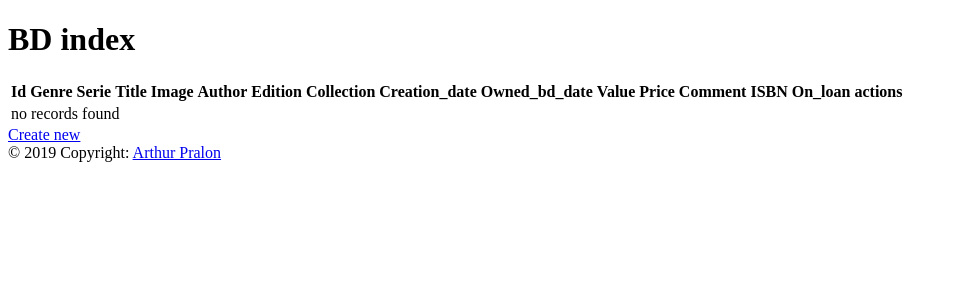
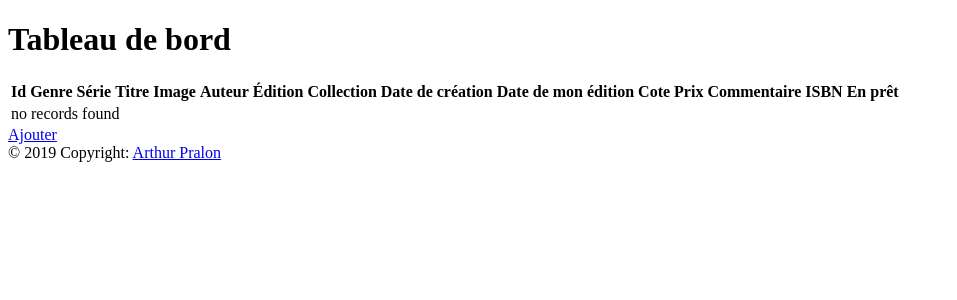
Before and after one commit to ArthurP44/symfony_website, a Symfony app: template templates/bd/index.html.twig in a window 1280 px wide. Shown: the part 150-450 px from the top of the page, without its empty margins (0-957 px from the left). Run offline with Twig, Linux system fonts and the light colour scheme; the template is opened without the code that fills it, so the values that code supplies are empty; some libraries are stand-ins or nearby versions.

Commit message:
improved display for show template and backoffice

```diff
--- a/templates/bd/_delete_form.html.twig
+++ b/templates/bd/_delete_form.html.twig
@@ -1,5 +1,5 @@
 <form method="post" action="{{ path('bd_delete', {'id': bd.id}) }}" onsubmit="return confirm('Are you sure you want to delete this item?');">
     <input type="hidden" name="_method" value="DELETE">
     <input type="hidden" name="_token" value="{{ csrf_token('delete' ~ bd.id) }}">
-    <button class="btn">Delete</button>
+    <button class="btn btn-danger">Delete</button>
 </form>
--- a/templates/bd/edit.html.twig
+++ b/templates/bd/edit.html.twig
@@ -1,10 +1,8 @@
 {% extends 'base.html.twig' %}
 
-{% block title %}Edit BD{% endblock %}
+{% block title %}Modifier{% endblock %}
 
 {% block body %}
-    <h1>Edit BD</h1>
-
     {{ include('bd/_form.html.twig', {'button_label': 'Update'}) }}
 
     <a href="{{ path('bd_index') }}">back to list</a>
--- a/templates/bd/index.html.twig
+++ b/templates/bd/index.html.twig
@@ -7,27 +7,28 @@
 {% endblock %}
 
 {% block body %}
-    <h1>BD index</h1>
-
+    <div class="container-fluid mt-5">
+        <div class="jumbotron text-center">
+            <h1 class="mb-5 ">Tableau de bord</h1>
             <table class="table">
                 <thead>
                 <tr>
                     <th>Id</th>
                     <th>Genre</th>
-                <th>Serie</th>
-                <th>Title</th>
+                    <th>Série</th>
+                    <th>Titre</th>
                     <th>Image</th>
-                <th>Author</th>
-                <th>Edition</th>
+                    <th>Auteur</th>
+                    <th>Édition</th>
                     <th>Collection</th>
-                <th>Creation_date</th>
-                <th>Owned_bd_date</th>
-                <th>Value</th>
-                <th>Price</th>
-                <th>Comment</th>
+                    <th>Date de création</th>
+                    <th>Date de mon édition</th>
+                    <th>Cote</th>
+                    <th>Prix</th>
+                    <th>Commentaire</th>
                     <th>ISBN</th>
-                <th>On_loan</th>
-                <th>actions</th>
+                    <th>En prêt</th>
+                    <th></th>
                 </tr>
                 </thead>
                 <tbody>
@@ -47,10 +48,10 @@
                         <td>{{ bd.price }}</td>
                         <td>{{ bd.comment }}</td>
                         <td>{{ bd.ISBN }}</td>
-                <td>{{ bd.onLoan ? 'Yes' : 'No' }}</td>
+                        <td>{{ bd.onLoan ? 'Oui' : 'Non' }}</td>
                         <td>
-                    <a href="{{ path('bd_show', {'id': bd.id}) }}">show</a>
-                    <a href="{{ path('bd_edit', {'id': bd.id}) }}">edit</a>
+                            <a class="btn btn-danger mb-3" href="{{ path('bd_show', {'id': bd.id}) }}">voir</a>
+                            <a class="btn btn-warning" href="{{ path('bd_edit', {'id': bd.id}) }}">modifier</a>
                         </td>
                     </tr>
                 {% else %}
@@ -61,5 +62,8 @@
                 </tbody>
             </table>
 
-                <a href="{{ path('bd_new') }}">Create new</a>
+            <a class="btn btn-success" href="{{ path('bd_new') }}">Ajouter</a>
+        </div>
+    </div>
+
 {% endblock %}
--- a/templates/navbars/navbarHomeAdmin.html.twig
+++ b/templates/navbars/navbarHomeAdmin.html.twig
@@ -1,4 +1,4 @@
-<nav class="navbar navbar-expand-lg navbar-light bg-light">
+<nav class="navbar navbar-expand-lg navbar-light bg-light fixed-top">
     <a class="navbar-brand" href="/">Les BD de Finou</a>
     <button class="navbar-toggler" type="button" data-toggle="collapse" data-target="#navbarNav" aria-controls="navbarNav" aria-expanded="false" aria-label="Toggle navigation">
         <span class="navbar-toggler-icon"></span>
```
Also changed, not shown: templates/bd/show.html.twig (+79 -68 lines), templates/pages/author/authorIndex.html.twig (+14 -10 lines). Lines whose indentation alone changed are shown as unchanged.
